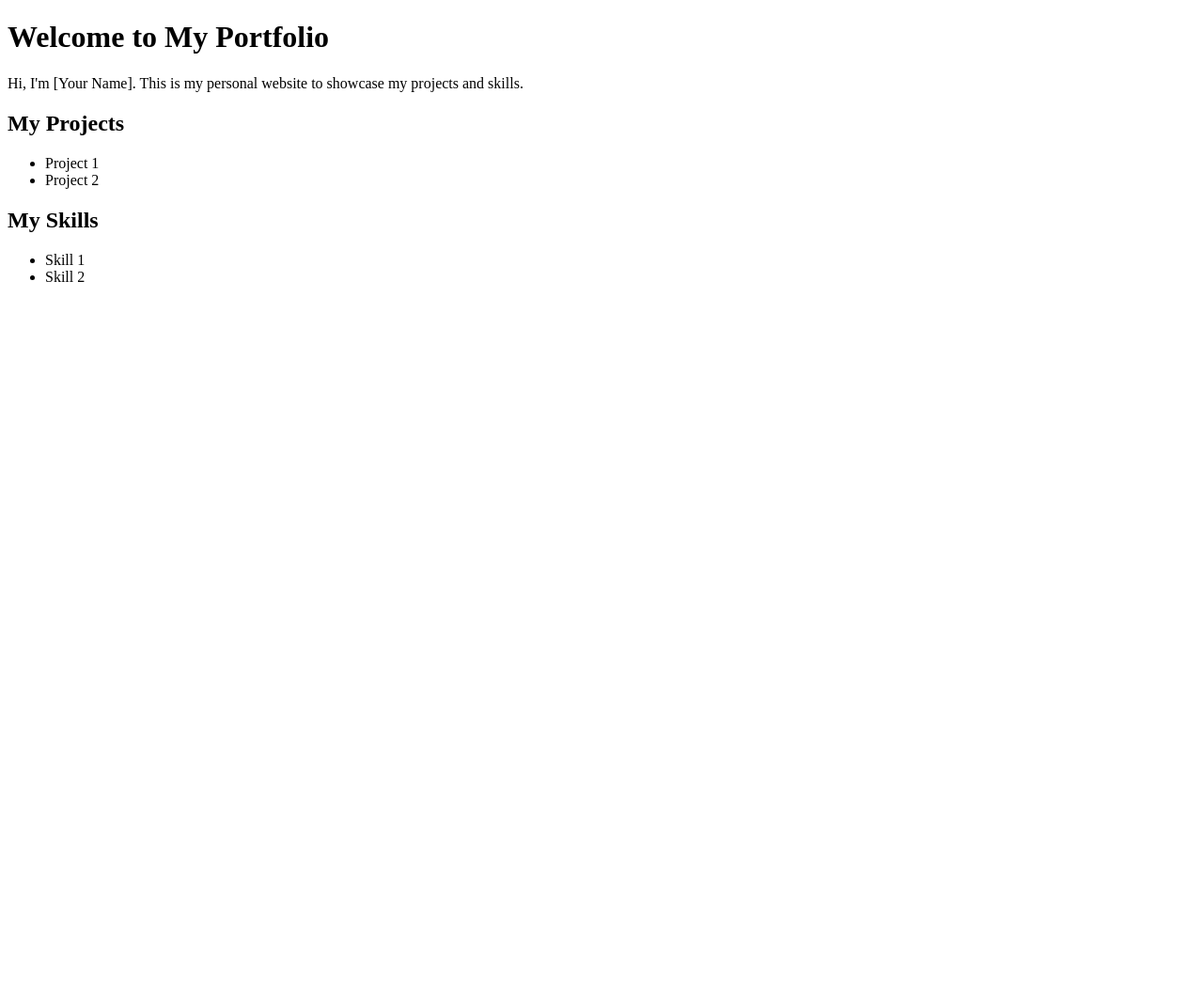
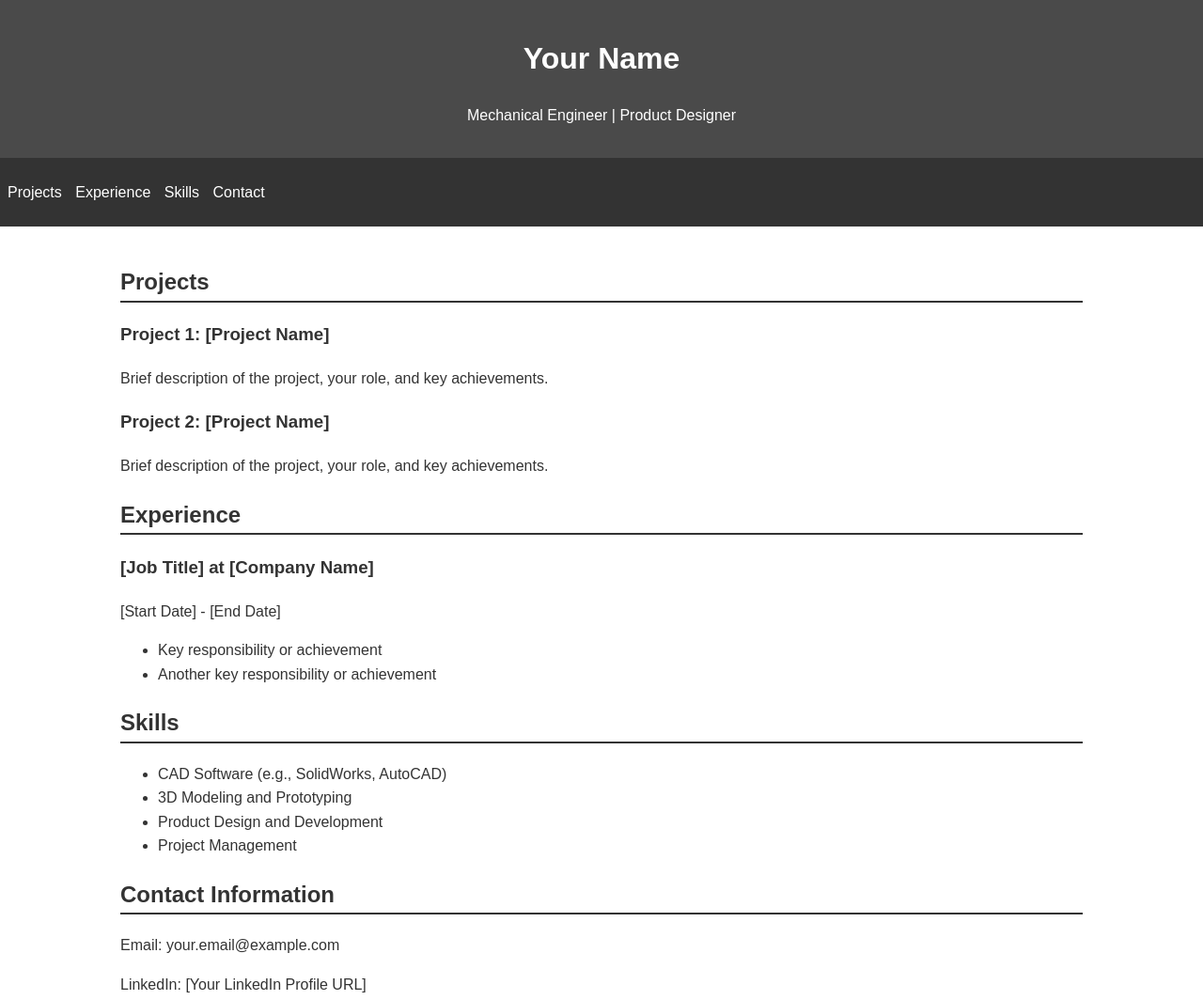
Before and after one commit to kunalm010/kunalm010.github.io, a plain HTML site: page Index.html in a window 1280 px wide. Shown: the top 1064 px of the page at 94% size. Before the commit the page ends 800 px from the top, so only its background shows below. Drawn offline with Linux system fonts and the light colour scheme.

Commit message:
Update Index.html

```diff
--- a/Index.html
+++ b/Index.html
@@ -1,20 +1,113 @@
 <!DOCTYPE html>
-<html>
+<html lang="en">
 <head>
-    <title>Your Name - Personal Portfolio</title>
+    <meta charset="UTF-8">
+    <meta name="viewport" content="width=device-width, initial-scale=1.0">
+    <title>Your Name - Mechanical Engineer Portfolio</title>
+    <style>
+        body {
+            font-family: Arial, sans-serif;
+            line-height: 1.6;
+            margin: 0;
+            padding: 0;
+            color: #333;
+        }
+        header {
+            background-color: #4a4a4a;
+            color: #fff;
+            text-align: center;
+            padding: 1rem;
+        }
+        nav {
+            background-color: #333;
+            color: #fff;
+            padding: 0.5rem;
+        }
+        nav ul {
+            list-style-type: none;
+            padding: 0;
+        }
+        nav ul li {
+            display: inline;
+            margin-right: 10px;
+        }
+        nav ul li a {
+            color: #fff;
+            text-decoration: none;
+        }
+        .container {
+            width: 80%;
+            margin: auto;
+            overflow: hidden;
+            padding: 20px;
+        }
+        section {
+            margin-bottom: 20px;
+        }
+        h2 {
+            border-bottom: 2px solid #333;
+        }
+    </style>
 </head>
 <body>
-    <h1>Welcome to My Portfolio</h1>
-    <p>Hi, I'm [Your Name]. This is my personal website to showcase my projects and skills.</p>
-    <h2>My Projects</h2>
-    <ul>
-        <li>Project 1</li>
-        <li>Project 2</li>
-    </ul>
-    <h2>My Skills</h2>
-    <ul>
-        <li>Skill 1</li>
-        <li>Skill 2</li>
-    </ul>
+    <header>
+        <h1>Your Name</h1>
+        <p>Mechanical Engineer | Product Designer</p>
+    </header>
+
+    <nav>
+        <ul>
+            <li><a href="#projects">Projects</a></li>
+            <li><a href="#experience">Experience</a></li>
+            <li><a href="#skills">Skills</a></li>
+            <li><a href="#contact">Contact</a></li>
+        </ul>
+    </nav>
+
+    <div class="container">
+        <section id="projects">
+            <h2>Projects</h2>
+            <article>
+                <h3>Project 1: [Project Name]</h3>
+                <p>Brief description of the project, your role, and key achievements.</p>
+            </article>
+            <article>
+                <h3>Project 2: [Project Name]</h3>
+                <p>Brief description of the project, your role, and key achievements.</p>
+            </article>
+            <!-- Add more projects as needed -->
+        </section>
+
+        <section id="experience">
+            <h2>Experience</h2>
+            <article>
+                <h3>[Job Title] at [Company Name]</h3>
+                <p>[Start Date] - [End Date]</p>
+                <ul>
+                    <li>Key responsibility or achievement</li>
+                    <li>Another key responsibility or achievement</li>
+                </ul>
+            </article>
+            <!-- Add more experiences as needed -->
+        </section>
+
+        <section id="skills">
+            <h2>Skills</h2>
+            <ul>
+                <li>CAD Software (e.g., SolidWorks, AutoCAD)</li>
+                <li>3D Modeling and Prototyping</li>
+                <li>Product Design and Development</li>
+                <li>Project Management</li>
+                <!-- Add more skills as needed -->
+            </ul>
+        </section>
+
+        <section id="contact">
+            <h2>Contact Information</h2>
+            <p>Email: your.email@example.com</p>
+            <p>LinkedIn: [Your LinkedIn Profile URL]</p>
+            <p>GitHub: [Your GitHub Profile URL]</p>
+        </section>
+    </div>
 </body>
 </html>
```
